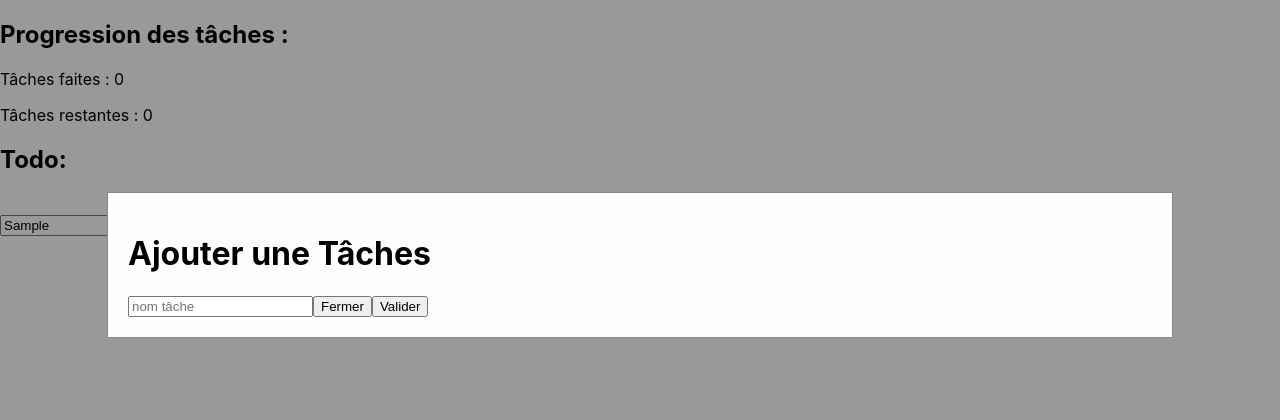
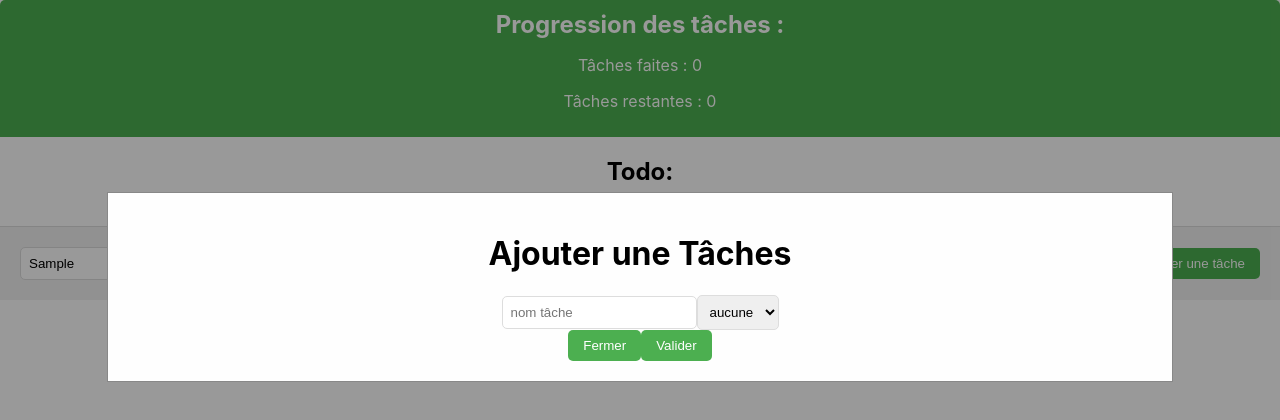
Before and after one commit to TAMARIN-Maxime-2225083aa/TodoListProject, a React (Create React App) app: page / in a window 1280 px wide. Both pictures are taken after typing "Sample" into the empty fields and a click on the button "Ajouter une tâche". Shown: the top 420 px of the page. Built offline with nearby package versions, Linux system fonts and the light colour scheme.

Commit message:
ajout du style

```diff
--- a/package.json
+++ b/package.json
@@ -3,6 +3,10 @@
   "version": "0.1.0",
   "private": true,
   "dependencies": {
+    "@emotion/react": "^11.11.4",
+    "@emotion/styled": "^11.11.0",
+    "@mui/icons-material": "^5.15.14",
+    "@mui/material": "^5.15.14",
     "@testing-library/jest-dom": "^5.17.0",
     "@testing-library/react": "^13.4.0",
     "@testing-library/user-event": "^13.5.0",
--- a/src/App.css
+++ b/src/App.css
@@ -2,37 +2,49 @@
   text-align: center;
 }
 
-.App-logo {
-  height: 40vmin;
-  pointer-events: none;
+.todo-list {
+  list-style-type: none;
+  padding: 0;
 }
 
-@media (prefers-reduced-motion: no-preference) {
-  .App-logo {
-    animation: App-logo-spin infinite 20s linear;
-  }
+.todo-item {
+  display: flex;
+  align-items: center;
+  justify-content: space-between;
+  padding: 10px 0;
+  border-bottom: 1px solid #ddd;
 }
 
-.App-header {
-  background-color: #282c34;
-  min-height: 100vh;
+.todo-item label {
   display: flex;
-  flex-direction: column;
   align-items: center;
-  justify-content: center;
-  font-size: calc(10px + 2vmin);
-  color: white;
 }
 
-.App-link {
-  color: #61dafb;
+.todo-item input[type="checkbox"] {
+  margin-right: 10px;
 }
 
-@keyframes App-logo-spin {
-  from {
-    transform: rotate(0deg);
-  }
-  to {
-    transform: rotate(360deg);
-  }
+.todo-item .task-title {
+  flex-grow: 1;
 }
+
+.task-icons {
+  display: flex;
+  align-items: center;
+}
+
+.task-icons button {
+  background-color: transparent;
+  border: none;
+  cursor: pointer;
+  margin-left: 5px;
+}
+
+.task-icons button:hover {
+  color: #4caf50;
+}
+
+.done {
+  text-decoration: line-through;
+  color: #999;
+}
--- a/src/App.js
+++ b/src/App.js
@@ -2,12 +2,20 @@ import React from 'react';
 import Task from './Task';
 import Header from './component/Header';
 import Footer from './component/Footer';
+
+// Import du fichier CSS pour les styles de l'application
+import './App.css';
+
+// import des icones nécessaires
+import HomeIcon from '@mui/icons-material/Home';
+import WorkIcon from '@mui/icons-material/Work';
 
 class App extends React.Component {
   constructor(props) {
     super(props)
     this.state = {
     	items: [],
+      category: [{name:'aucune',icon:null},{name:'home',icon:HomeIcon},{name:'work',icon:WorkIcon}],
       filter: "" // Ajout de l'état pour le filtre
     };
     // Bind de la fonction addTask pour pouvoir accéder à this.setState
@@ -24,9 +32,9 @@ class App extends React.Component {
     this.loadTasksFromLocalStorage();
   }
 
-  addTask(taskName) {
+  addTask(taskName,taskCategory) {
     // Création d'une nouvelle tâche avec un texte par défaut et non faite
-    const newTask = new Task(taskName,false);
+    const newTask = new Task(taskName,false,taskCategory);
     // Mise à jour de l'état en ajoutant la nouvelle tâche à la liste existante
     this.setState({items: [...this.state.items, newTask]}, () => { this.saveTasksToLocalStorage()});
   }
@@ -98,7 +106,7 @@ class App extends React.Component {
     if (tasksJson) {
       const tasks = JSON.parse(tasksJson); // Désérialiser la chaîne JSON en objets JavaScript
       for (const task in tasks) {
-        taskList.push(new Task(tasks[task].title,tasks[task].isChecking))
+        taskList.push(new Task(tasks[task].title,tasks[task].isChecking,tasks[task].category))
       }
       this.setState({ items: taskList });
     }
@@ -117,23 +125,27 @@ class App extends React.Component {
     );
 
     return (
-      <div>
+      <div className='App'>
         <Header totalTasks={taskNomber} tasksDone={tasksDone} />
         <h2>Todo:</h2>
-        <ol>
+        <ol className='todo-list'>
         {filteredTasks.map((item, index) => (
-          <li key={index}>
+          <li key={index} className="todo-item">
             <label>
               <input type="checkbox" checked={item.isChecking} onChange={() => this.toggleTask(index)} />
               <span className={item.isChecking ? "done" : ""}>{item.title}</span>
             </label>
-            <button onClick={() => this.removeTask(index)}>Supprimer</button>
-            <button onClick={() => this.moveTaskUp(index)} disabled={index === 0}>↑</button>
-            <button onClick={() => this.moveTaskDown(index)} disabled={index === this.state.items.length - 1}>↓</button>
+            <div className="task-icons">
+              {item.category === 'home' && <HomeIcon />} {/* Icône pour la catégorie 'home' */}
+              {item.category === 'work' && <WorkIcon />} {/* Icône pour la catégorie 'work' */}
+              <button onClick={() => this.removeTask(index)}>Supprimer</button>
+              <button onClick={() => this.moveTaskUp(index)} disabled={index === 0}>↑</button>
+              <button onClick={() => this.moveTaskDown(index)} disabled={index === this.state.items.length - 1}>↓</button>
+            </div>
           </li>
         ))}
         </ol> <br/>
-        <Footer filter={this.state.filter} handleFilterChange={this.handleFilterChange} addTask={this.addTask}/>
+        <Footer filter={this.state.filter} category={this.state.category} handleFilterChange={this.handleFilterChange} addTask={this.addTask}/>
       </div>
     )
   }
--- a/src/Task.js
+++ b/src/Task.js
@@ -1,8 +1,9 @@
 // Définition de la classe Task
 class Task {
-    constructor(title, isChecking) {
+    constructor(title, isChecking,category) {
       this.title = title;
       this.isChecking = isChecking;
+      this.category = category;
     }
   }
   export default Task;
--- /dev/null
+++ b/src/component/Footer.css
@@ -0,0 +1,28 @@
+.footer-container {
+    display: flex;
+    justify-content: space-between;
+    align-items: center;
+    padding: 20px;
+    background-color: #f2f2f2;
+    border-top: 1px solid #ddd;
+  }
+
+  .add-task-input {
+    flex-grow: 1;
+    padding: 8px;
+    border-radius: 5px;
+    border: 1px solid #ddd;
+  }
+
+  .add-task-button {
+    background-color: #4caf50;
+    color: white;
+    border: none;
+    padding: 8px 15px;
+    border-radius: 5px;
+    cursor: pointer;
+  }
+
+  .add-task-button:hover {
+    background-color: #45a049;
+  }
--- /dev/null
+++ b/src/component/Header.css
@@ -0,0 +1,10 @@
+.header-container {
+    background-color: #4caf50;
+    color: white;
+    padding: 10px 0;
+    border-radius: 5px 5px 0 0;
+  }
+
+  .header-container h2 {
+    margin: 0;
+  }
--- a/src/component/Header.js
+++ b/src/component/Header.js
@@ -1,11 +1,12 @@
 import React from 'react';
+import './Header.css';
 
 class Header extends React.Component {
   render() {
     const { totalTasks, tasksDone } = this.props; // Props passées depuis App.js
 
     return (
-      <div>
+      <div className='header-container'>
         <h2>Progression des tâches :</h2>
         <p>Tâches faites : {tasksDone}</p>
         <p>Tâches restantes : {totalTasks - tasksDone}</p>
--- a/src/component/Modal.css
+++ b/src/component/Modal.css
@@ -1,23 +1,19 @@
-/* Modal.css */
-
 .modal {
-    display: none; /* Par défaut, le modal est caché */
-    position: fixed; /* Position fixe pour rester au-dessus du contenu */
-    z-index: 1; /* Empile le modal au-dessus de tout le reste */
+  display: none;
+  position: fixed;
+  z-index: 1;
   left: 0;
   top: 0;
-    width: 100%; /* Couvre toute la largeur de la page */
-    height: 100%; /* Couvre toute la hauteur de la page */
-    overflow: auto; /* Ajoute un défilement si nécessaire */
-    background-color: rgba(0,0,0,0.4); /* Fond semi-transparent pour obscurcir le contenu sous le modal */
+  width: 100%;
+  height: 100%;
+  overflow: auto;
+  background-color: rgba(0, 0, 0, 0.4);
 }
 
 .modal-content {
-    background-color: #fefefe; /* Couleur de fond du modal */
-    margin: 15% auto; /* Centre le modal verticalement et horizontalement */
+  background-color: #fefefe;
+  margin: 15% auto;
   padding: 20px;
   border: 1px solid #888;
-    width: 80%; /* Largeur du contenu du modal */
+  width: 80%;
 }
-
-  /* Styles supplémentaires peuvent être ajoutés selon les besoins */
--- a/src/component/footer.js
+++ b/src/component/footer.js
@@ -1,5 +1,7 @@
 import React from 'react';
 import Modal from './Modal'
+import './Footer.css';
+
 
 class Footer extends React.Component {
     constructor(props) {
@@ -23,9 +25,10 @@ class Footer extends React.Component {
 
       newTask() {
         const taskName = document.getElementById("taskName").value;
+        const taskCategory = document.getElementById("category").value;
 
         if (taskName !== '') {
-            this.props.addTask(taskName);
+            this.props.addTask(taskName,taskCategory);
             this.toggleModal();
         } else {
             this.toggleErrorModal();
@@ -34,30 +37,40 @@ class Footer extends React.Component {
 
   render() {
     const{filtre} = this.props;
+    const{category} = this.props;
 
     return (
-      <div>
-        <input
+      <div className='footer-container'>
+        <input className='add-task-input'
           type="text"
           placeholder="Recherche rapide"
           value={filtre}
           onChange={this.props.handleFilterChange}
         />
 
-        <button onClick={this.toggleModal}>Ajouter une tâche</button>
+        <button onClick={this.toggleModal} className='add-task-button'>Ajouter une tâche</button>
 
         <Modal show={this.state.showModal}>
           {/* Contenu du modal */}
           <h1>Ajouter une Tâches</h1>
-          <input
+          <input className='add-task-input'
           id='taskName'
           type="text"
           placeholder="nom tâche"
         />
-          {/* Bouton pour fermer le modal */}
-          <button onClick={this.toggleModal}>Fermer</button>
-          <button onClick={this.newTask}>Valider</button>
+
+        <select id='category' className="add-task-input">
+        {category.map((item,index) => (
+            <option key={index} value={item.name}>
+                {item.name}
+            </option>
+        ))}
+        </select> <br/>
+          <button onClick={this.toggleModal} className='add-task-button'>Fermer</button>
+          <button onClick={this.newTask} className='add-task-button'>Valider</button>
         </Modal>
+
+        {/* Popup affiché si pas de nom de tache renseigné */}
         <Modal show={this.state.showErrorModal}>
             <h1>impossible d'avoir une tache sans titre</h1>
             <button onClick={this.toggleErrorModal}>Fermer</button>
```
Also changed, not shown: 1 other file (tests, documents, lock files or other folders). Lines whose indentation alone changed are shown as unchanged.
